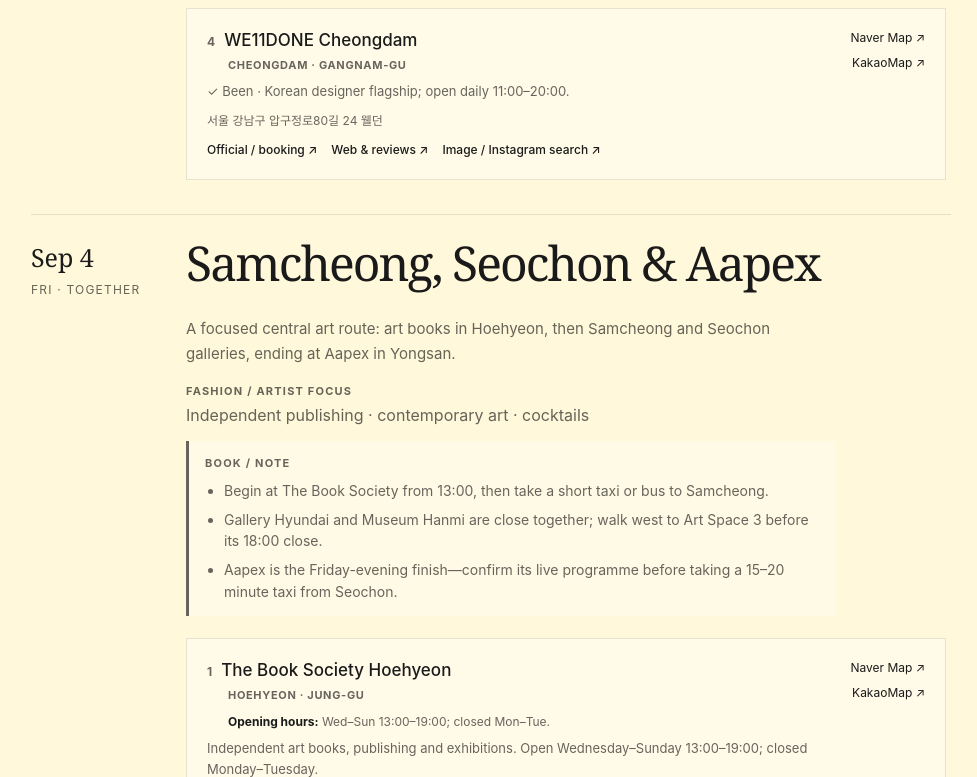
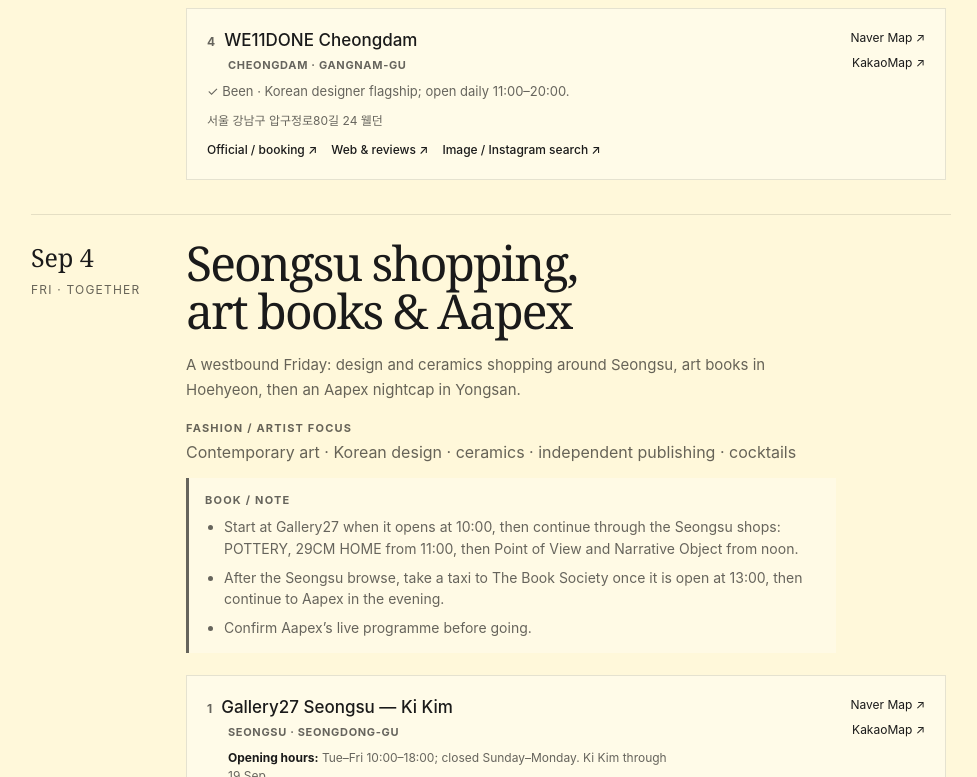
Before and after one commit to silka-co/seoul, a Next.js app: page / in a window 1280 px wide. Shown: the part 11223-12000 px from the top of the page, without its empty margins (149-1126 px from the left). Built offline with nearby package versions, Linux system fonts and the light colour scheme.

Commit message:
Reorder Seoul Friday and Saturday plans

```diff
--- a/app/page.tsx
+++ b/app/page.tsx
@@ -91,6 +91,12 @@
   note: 'Small Seochon contemporary-art stop. Open Tue–Sat 10:30–18:00; closed Sunday–Monday.',
   booking: 'https://artspace3.com/',
 };
+const gallery27Seongsu: Stop = {
+  name: 'Gallery27 Seongsu — Ki Kim',
+  korean: '서울 성동구 동일로 27 2층 갤러리27',
+  note: 'Contemporary-art gallery showing Ki Kim’s solo exhibition through 19 September. Open Tuesday–Friday 10:00–18:00; closed Sunday–Monday.',
+  booking: 'https://gallery27ss.com/',
+};
 const insadongSpa: Stop = {
   name: 'Insadong SPA & Sauna',
   korean: '서울 종로구 율곡로6길 36 월드오피스텔 지하 1층 인사동 한증막',
@@ -128,12 +134,12 @@
   const movedFromThursday = new Set(['The Book Society Hoehyeon', 'Gallery Hyundai — Samcheong Night']);
   september3.stops = [...todayVisits, ...september3.stops.filter((stop) => !todayVisitNames.has(stop.name) && !movedFromThursday.has(stop.name))];
   september3.options = undefined;
-  september4.stops = [bookSocietyHoehyeon, galleryHyundaiFriday, museumHanmiSamcheong, artSpaceThree, ...(aapex ? [aapex] : [])];
+  september4.stops = [gallery27Seongsu, potterySeongsu, twentyNineCmHome, pointOfViewSeoul, narrativeObject, bookSocietyHoehyeon, ...(aapex ? [aapex] : [])];
   september4.options = undefined;
-  september4.theme = 'Samcheong, Seochon & Aapex';
-  september4.description = 'A focused central art route: art books in Hoehyeon, then Samcheong and Seochon galleries, ending at Aapex in Yongsan.';
-  september4.focus = 'Independent publishing · contemporary art · cocktails';
-  september4.must = 'Begin at The Book Society from 13:00, then take a short taxi or bus to Samcheong. Gallery Hyundai and Museum Hanmi are close together; walk west to Art Space 3 before its 18:00 close. Aapex is the Friday-evening finish—confirm its live programme before taking a 15–20 minute taxi from Seochon.';
+  september4.theme = 'Seongsu shopping, art books & Aapex';
+  september4.description = 'A westbound Friday: design and ceramics shopping around Seongsu, art books in Hoehyeon, then an Aapex nightcap in Yongsan.';
+  september4.focus = 'Contemporary art · Korean design · ceramics · independent publishing · cocktails';
+  september4.must = 'Start at Gallery27 when it opens at 10:00, then continue through the Seongsu shops: POTTERY, 29CM HOME from 11:00, then Point of View and Narrative Object from noon. After the Seongsu browse, take a taxi to The Book Society once it is open at 13:00, then continue to Aapex in the evening. Confirm Aapex’s live programme before going.';
 }
 
 if (september3 && aapex) {
@@ -156,15 +162,15 @@
 if (september5) {
   const dDepartment = september5.stops.find((stop) => stop.name === 'D&DEPARTMENT SEOUL by MMMG');
   const existingOptions = september5.options ?? [];
-  september5.theme = 'Seongsu shops & Insadong spa afternoon';
-  september5.description = 'Keep the day deliberately light: a compact Seongsu browse, then travel directly to Insadong for an unhurried afternoon massage, sauna and baths.';
-  september5.focus = 'Korean design · ceramics · wellness';
-  september5.stops = [potterySeongsu, pointOfViewSeoul, twentyNineCmHome, narrativeObject, insadongSpa];
+  september5.theme = 'Samcheong, Seochon & Insadong spa';
+  september5.description = 'See the central galleries in a compact morning-and-lunch route, then keep the rest of the day free for a spontaneous massage, sauna and baths near home.';
+  september5.focus = 'Contemporary art · wellness';
+  september5.stops = [galleryHyundaiFriday, museumHanmiSamcheong, artSpaceThree, insadongSpa];
   september5.options = [
     ...(dDepartment ? [dDepartment] : []),
     ...existingOptions,
   ];
-  september5.must = 'POTTERY opens at 10:00 and Point of View at noon; keep the Seongsu browse to the morning and early afternoon. 29CM HOME is a required stop before Narrative Object. Leave for Insadong in time for your massage, then keep the evening free. D&DEPARTMENT is optional only; Seoul Light remains an optional evening plan if you decide you want one.';
+  september5.must = 'Start at Gallery Hyundai at 10:00, then walk a few minutes to Museum Hanmi. Continue west to Art Space 3 (about 20 minutes on foot; it opens 10:30), have lunch in Seochon, then go to Insadong SPA whenever you feel ready—nothing is planned after it. D&DEPARTMENT is a longer optional detour; Seoul Light remains optional only if you change your mind about an evening plan.';
 }
 
 const itineraryDistricts: Record<string, string> = {
@@ -183,6 +189,7 @@
   'Gallery Hyundai': 'Samcheong · Jongno-gu',
   'Museum Hanmi Samcheong': 'Samcheong · Jongno-gu',
   'Art Space 3': 'Seochon · Jongno-gu',
+  'Gallery27 Seongsu — Ki Kim': 'Seongsu · Seongdong-gu',
   'Insadong SPA & Sauna': 'Insadong · Jongno-gu',
   'Maison Margiela Hannam Flagship & Café': 'Hannam · Yongsan-gu',
   'ADER Space 3.0 Sinsa': 'Sinsa · Gangnam-gu',
@@ -222,6 +229,7 @@
   'Gallery Hyundai': 'Tue–Sun 10:00–18:00; closed Monday.',
   'Museum Hanmi Samcheong': 'Tue–Sun 10:00–18:00; closed Monday.',
   'Art Space 3': 'Tue–Sat 10:30–18:00; closed Sunday–Monday.',
+  'Gallery27 Seongsu — Ki Kim': 'Tue–Fri 10:00–18:00; closed Sunday–Monday. Ki Kim through 19 Sep.',
 };
 
 const itineraryExtraAddresses: Record<string, string[]> = {
@@ -249,6 +257,7 @@
   { name: 'Imun Seollongtang', korean: '서울 종로구 우정국로 38-13 이문설농탕', note: 'Historic soup breakfast', district: 'Jongno / Bukchon', category: 'Food & drinks' },
   { name: 'Insadong SPA & Sauna', korean: '서울 종로구 율곡로6길 36 월드오피스텔 지하 1층 인사동 한증막', note: 'Sauna, baths, body scrub and massage near Insadong; daily 09:00–21:00, with treatments best started by 19:00.', district: 'Jongno / Bukchon', category: 'Wellness & work', booking: 'https://sites.google.com/view/insadongspa/home' },
   { name: '032c Gallery Seoul', korean: '서울 성동구 성수이로10길 14 032c 갤러리 서울', note: 'Fashion, publishing and exhibition space designed by Gonzales Haase AAS', district: 'Seongsu', category: 'Art & architecture', booking: 'https://032c.com/', visited: true },
+  { name: 'Gallery27 Seongsu — Ki Kim', korean: '서울 성동구 동일로 27 2층 갤러리27', note: 'Contemporary-art gallery; Ki Kim’s solo exhibition runs through 19 September. Tue–Fri 10:00–18:00.', district: 'Seongsu', category: 'Art & architecture', booking: 'https://gallery27ss.com/' },
   { name: 'tansanmagnesium Flagship', korean: '서울 성동구 연무장길 37-26 탄산마그네슘', note: 'Climbing-inspired Korean streetwear flagship: a boulder entrance, café and multi-level retail; daily 11:00–21:00.', district: 'Seongsu', category: 'Fashion & design', booking: 'https://tansanmagnesium.kr/', visited: true },
   { name: 'Narrative Object', korean: '서울 성동구 서울숲2길 24-7 1층 내러티브 오브젝트', note: 'Korean craft and homeware: handmade ceramics, tea vessels, tableware and objects with a quiet folk-art sensibility. Tue–Sun 12:00–18:00; closed Monday.', district: 'Seongsu', category: 'Fashion & design', booking: 'https://narrativeobject.co.kr/about.html' },
   { name: '29CM HOME Seongsu', korean: '서울 성동구 연무장길 57 이구홈 성수', note: '29CM’s home-and-lifestyle store for décor, kitchenware, textiles, furniture, lighting and design objects; daily 11:00–22:00.', district: 'Seongsu', category: 'Fashion & design', booking: 'https://www.29cm.co.kr/content/29cmhome-seongsu/2025/06/grandopening' },
```
